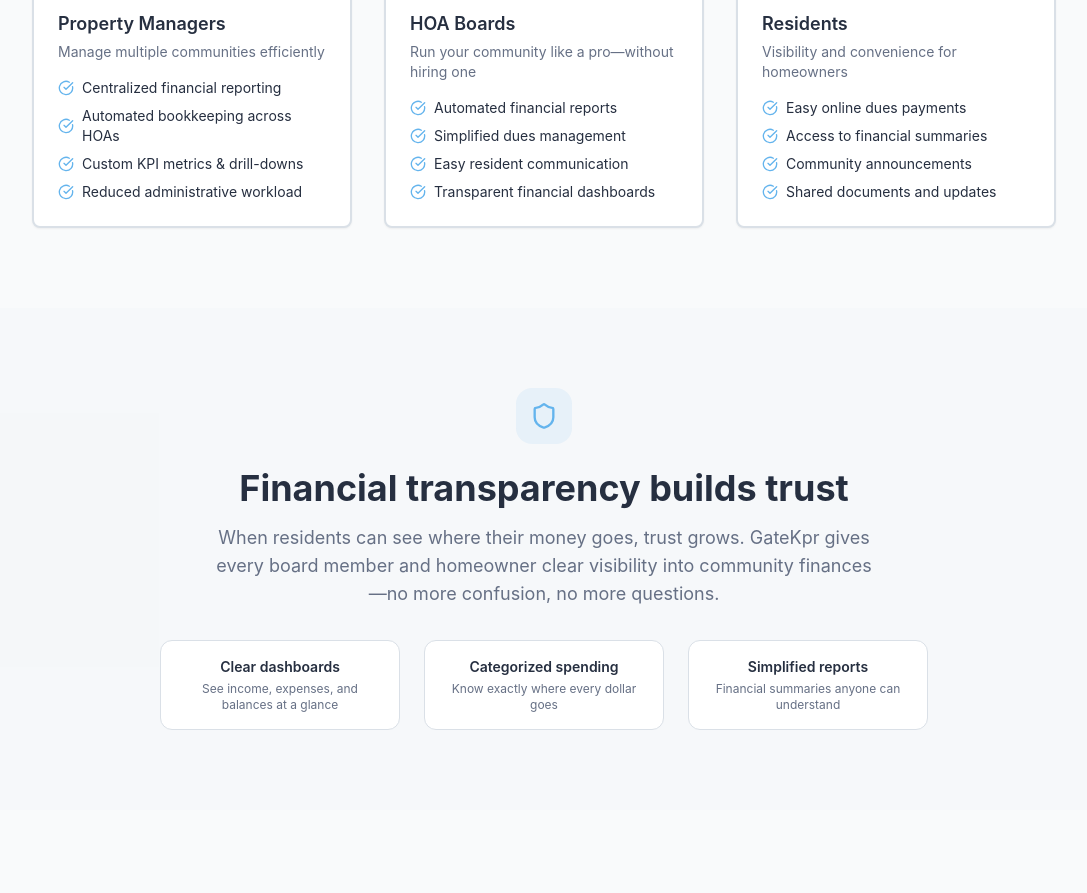
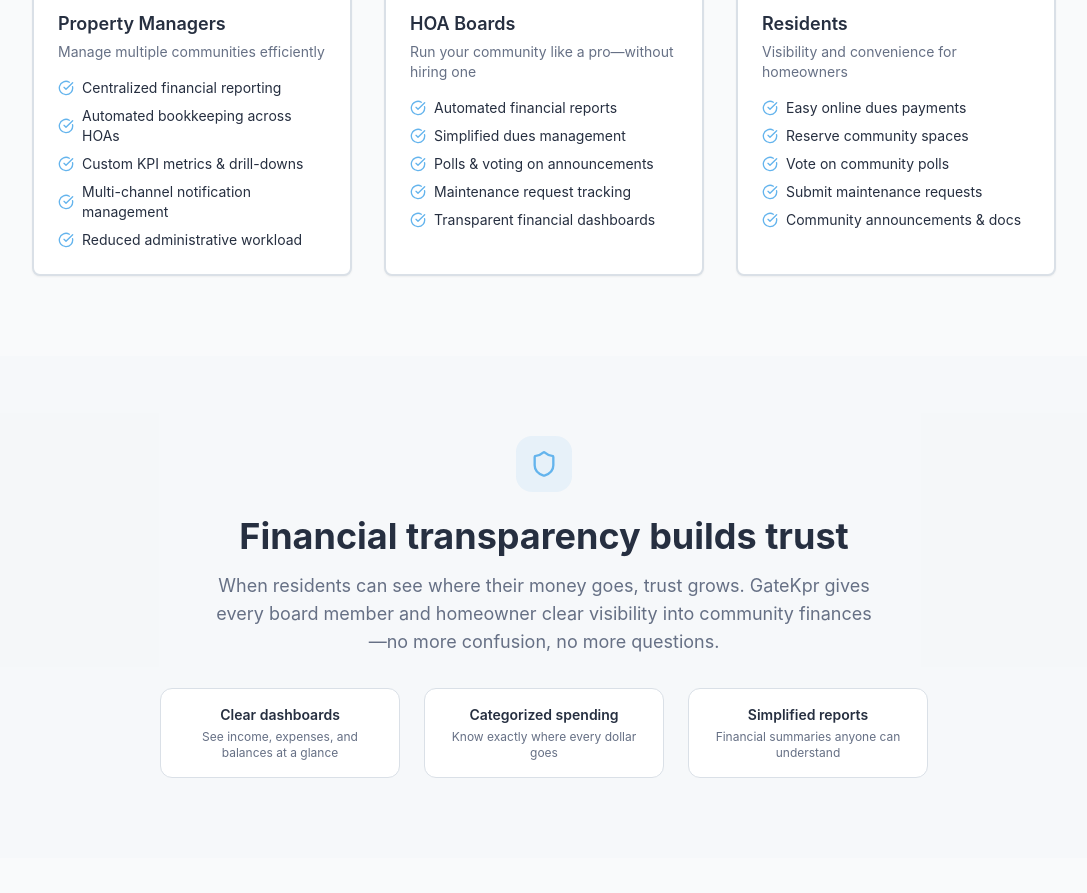
Before and after one commit to lollypoopdeck88/gatekpr-main, a React (Vite) app: page / in a window 1280 px wide. Shown: the part 4160-5053 px from the top of the page, without its empty margins (96-1183 px from the left). Built offline with nearby package versions, Linux system fonts and the light colour scheme; the HTML template or start-up script is replaced by a standard one.

Commit message:
Add community features demo
Co-authored-by: lollypoopdeck88 <130622212+lollypoopdeck88@users.noreply.github.com>

```diff
--- a/src/pages/LandingPage.tsx
+++ b/src/pages/LandingPage.tsx
@@ -570,6 +570,7 @@ export default function LandingPage() {
                   "Centralized financial reporting",
                   "Automated bookkeeping across HOAs",
                   "Custom KPI metrics & drill-downs",
+                  "Multi-channel notification management",
                   "Reduced administrative workload",
                 ],
               },
@@ -580,7 +581,8 @@ export default function LandingPage() {
                 benefits: [
                   "Automated financial reports",
                   "Simplified dues management",
-                  "Easy resident communication",
+                  "Polls & voting on announcements",
+                  "Maintenance request tracking",
                   "Transparent financial dashboards",
                 ],
               },
@@ -590,9 +592,10 @@ export default function LandingPage() {
                 subtitle: "Visibility and convenience for homeowners",
                 benefits: [
                   "Easy online dues payments",
-                  "Access to financial summaries",
-                  "Community announcements",
-                  "Shared documents and updates",
+                  "Reserve community spaces",
+                  "Vote on community polls",
+                  "Submit maintenance requests",
+                  "Community announcements & docs",
                 ],
               },
             ].map((persona, i) => (
```
